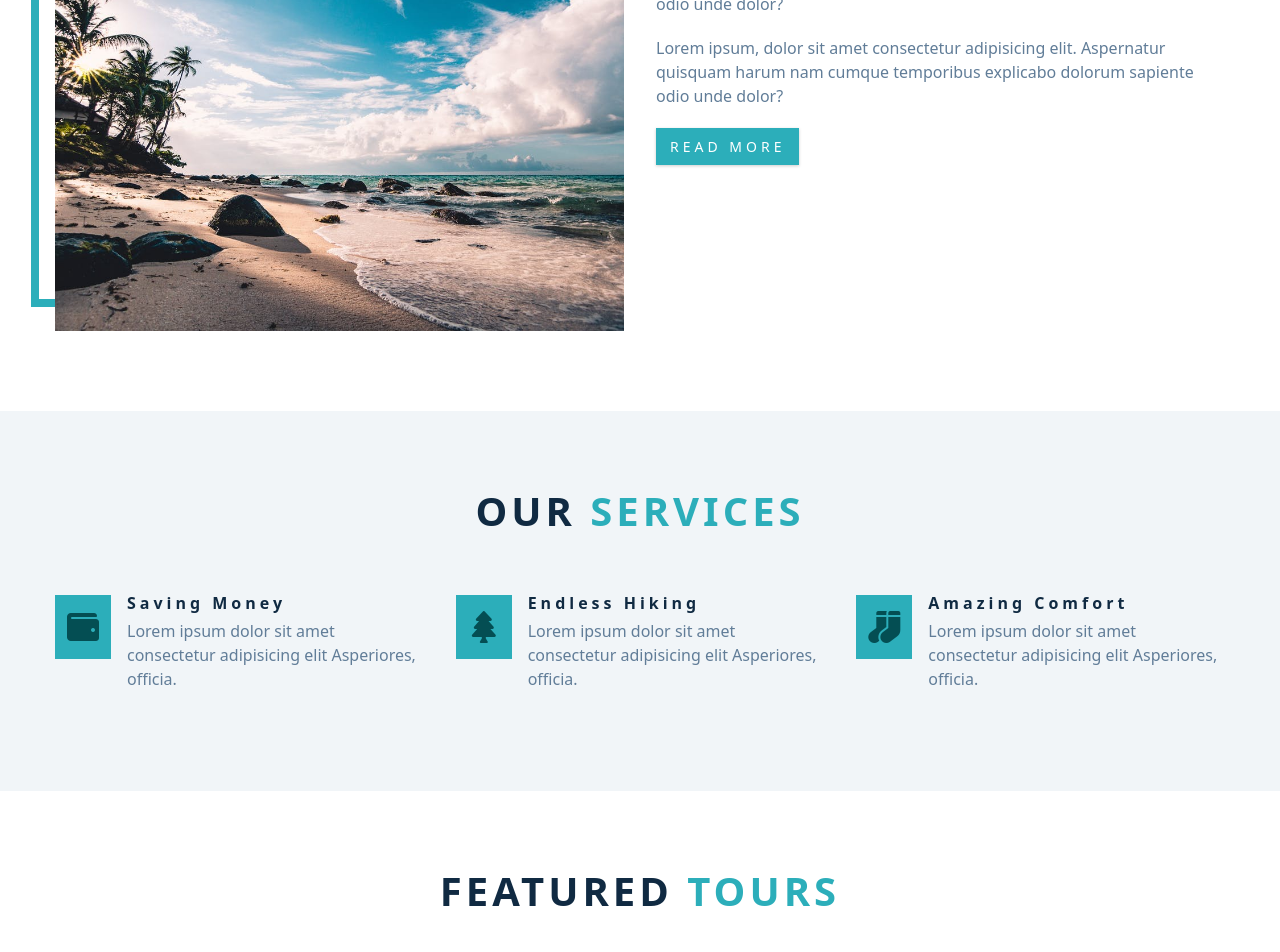
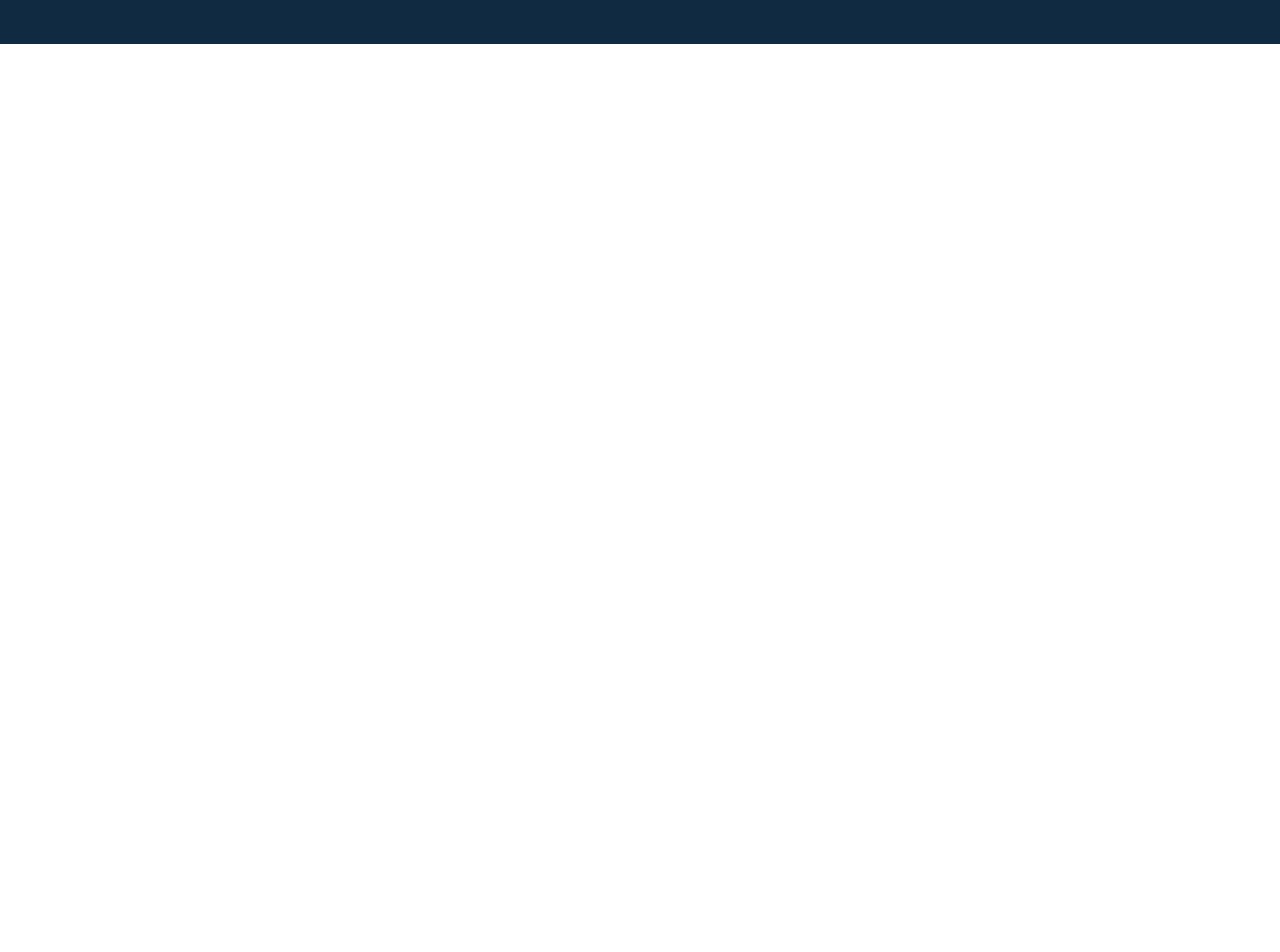
Before and after one commit to Bikal-Adhikari/react-travel, a React (Vite) app: page / in a window 1280 px wide. Shown: the part 1080-2032 px from the top of the page. After the commit the page ends 1124 px from the top, so only its background shows below. Built offline with nearby package versions, Linux system fonts and the light colour scheme.

Commit message:
routing the path

```diff
--- a/src/App.jsx
+++ b/src/App.jsx
@@ -13,17 +13,10 @@ function App() {
       <Navbar />
       <Router>
         <Routes>
-          <Route
-            path="/"
-            element={
-              <>
-                <Hero />
-                <About />
-                <Services />
-                <Tours />
-              </>
-            }
-          ></Route>
+          <Route path="/" element={<Hero />}></Route>
+          <Route path="about" element={<About />} />
+          <Route path="services" element={<Services />} />
+          <Route path="tours" element={<Tours />} />
         </Routes>
       </Router>
       <Footer />
```
